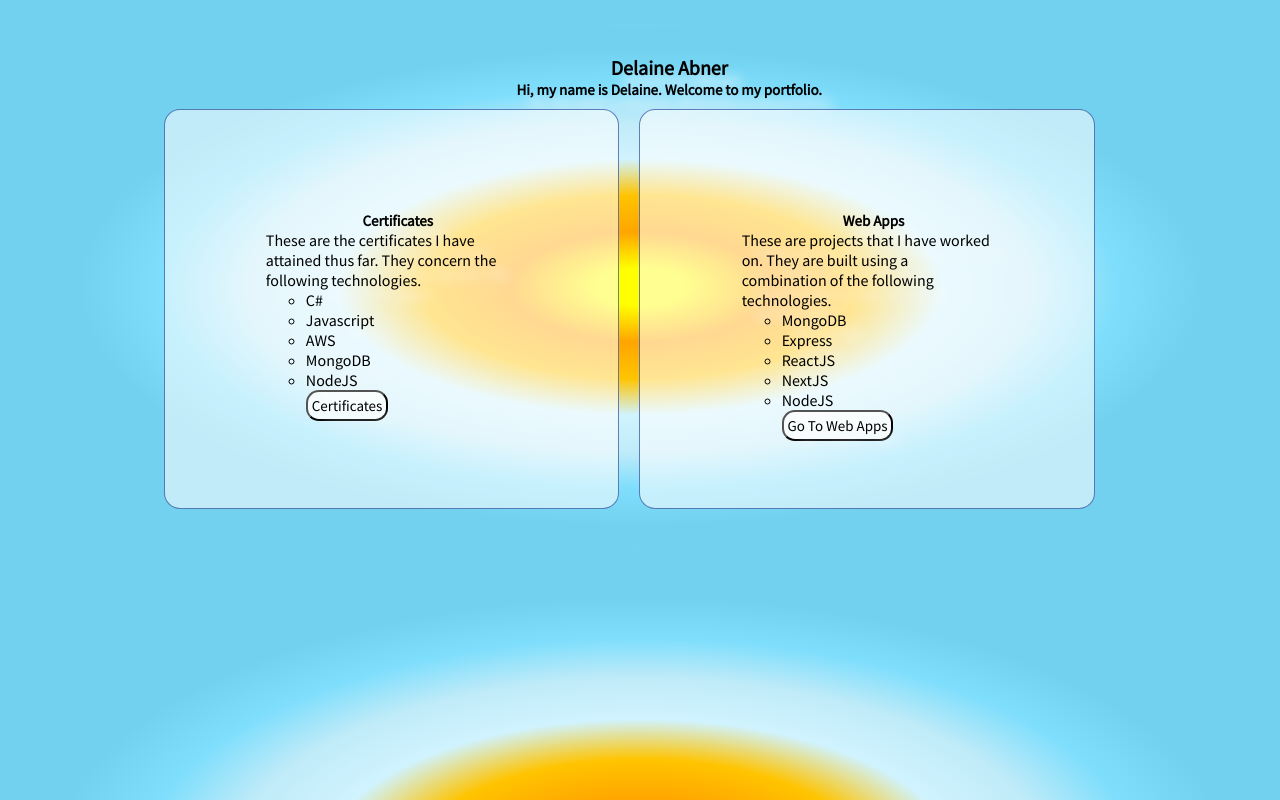
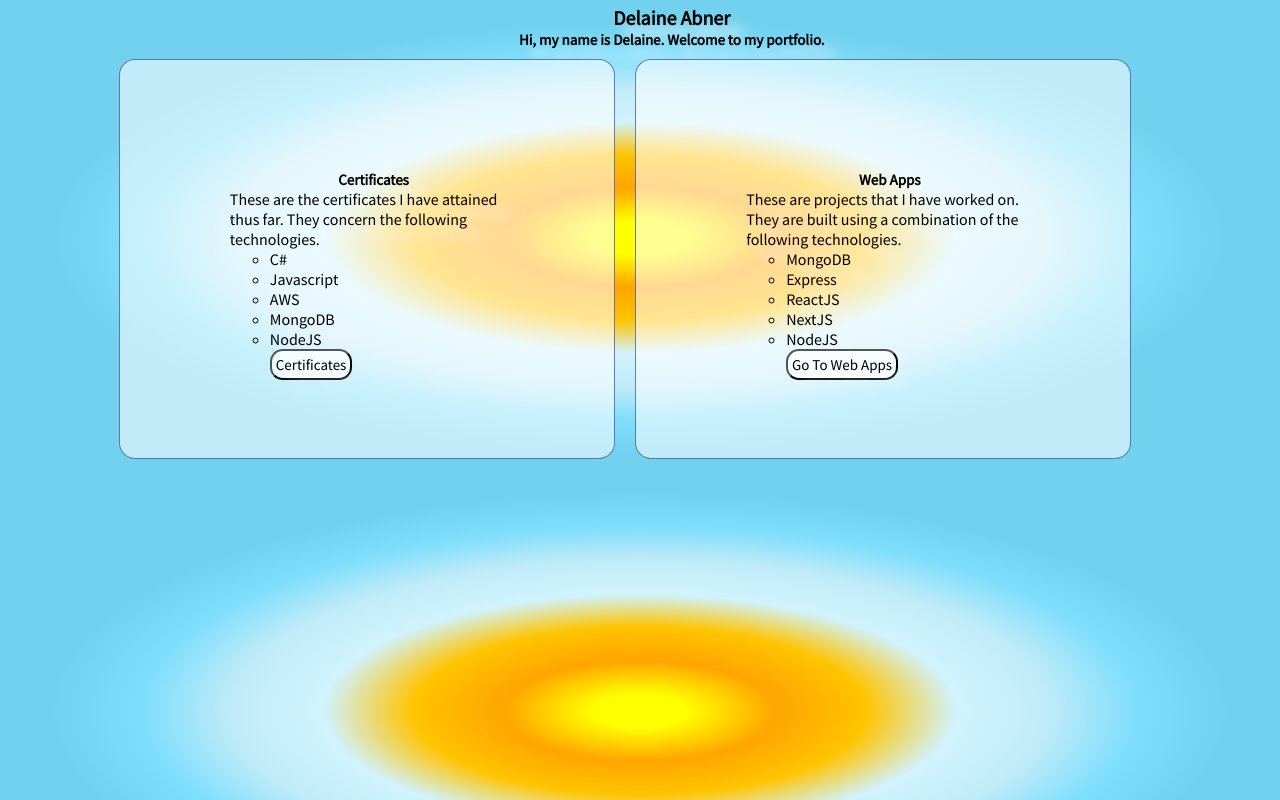
Before and after one commit to delaine3/my-nextjs-portfolio, a Next.js app: page / in a window 1280 px wide. Built offline with nearby package versions, Linux system fonts and the light colour scheme.

Commit message:
Updated css

```diff
--- a/styles/globals.css
+++ b/styles/globals.css
@@ -2,7 +2,8 @@
 
 html,
 body {
-  padding: 2.2%;
+
+  padding: 0.2%;
   margin: 0;
   font-family: "Montserrat", sans-serif;
   background-image: radial-gradient(
@@ -21,47 +22,60 @@ body {
   box-sizing: border-box;
   text-shadow: 1vw 1vw 1vw #ffffff;
 }
+
 .App {
   text-align: center;
   font-family: "Montserrat", sans-serif;
 }
+
 .center {
   margin: auto;
   width: 90%;
+  min-width:min-content;
+
 }
+
 .tile-list {
   display: flex;
   flex-wrap: wrap;
   margin: auto;
+  min-width:min-content;
   width: 90%;
 }
+
 .tile-list li {
   list-style: none;
 }
+
 .blurb{
   width: 65%;
   margin: auto;
 }
+
 .home {
   margin-left: 13%;
   width: 100px;
   height: 50px;
 }
+
 button:hover {
   opacity: 90%;
   background-color: rgb(246, 242, 208);
   color: rgb(2, 83, 154);
   box-shadow: 0 0 1vw 1vw rgba(255, 255, 255, 0.7);
 }
+
 #project-links{
   margin: 10%;
 }
+
 button {
   padding: 0.3vw;
   background-color: #ffffffbd;
   border-radius: 1vw;
   font-size: 15px;
 }
+
 .project-name {
   font-size: 20px;
   margin-bottom: 12%;
@@ -70,6 +84,7 @@ button {
 h1.delaine {
   font-size: 20px;
 }
+
 a:hover {
   color: #07c2d3;
 }
@@ -77,6 +92,7 @@ a:hover {
 a{
   color: #e400c9;
 }
+
 button a {
   font-weight: bold;
   color: rgb(209, 137, 3);
@@ -99,19 +115,27 @@ h1 {
   margin-left: 10%;
   margin-right: 10%;
 }
+
 #project {
   list-style: circle;
 }
+
 .webProjects li {
   list-style: none;
 }
+
 #webapps-index{
+  min-width:min-content;
   width: 45%;
 }
+
 #certificates-index{
+  min-width:min-content;
   width: 45%;
 }
+
 .project-page{
+  min-width:min-content;
   width: 50%;
   margin: auto;
   background-color: rgba(240, 248, 255, 0.788);
@@ -119,7 +143,9 @@ h1 {
   border: 1.25px solid rgba(35, 69, 151, 0.684);
   border-radius: 16px;
 }
+
 .project-list {
+  min-width:min-content;
   display: inline-block;
   width: 300px;
   padding: 10%;
@@ -132,19 +158,23 @@ h1 {
   position: relative;
   background-color: #ffffff91;
 }
+
 .project-list * {
   margin: 0;
 }
+
 .grid {
   display: flex;
   flex-wrap: wrap;
   justify-content: center;
 }
+
 .main-content {
   padding: 25px;
   position: absolute;
   top: 0;
   left: 0;
+  min-width:min-content;
   width: 100%;
   height: 100%;
 }
```
